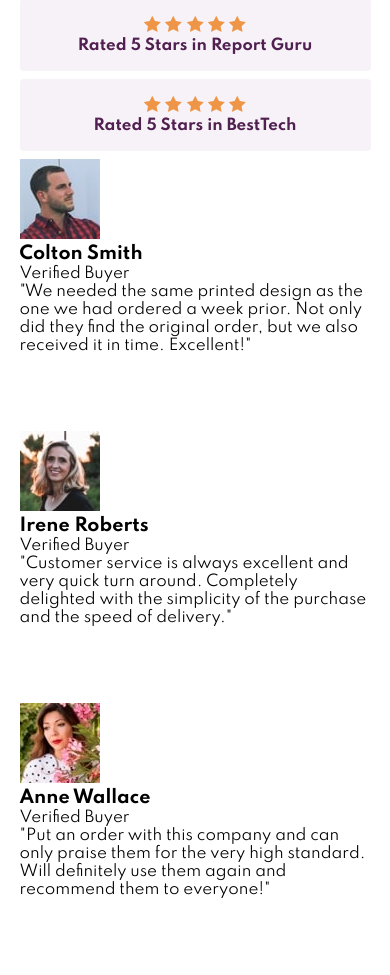
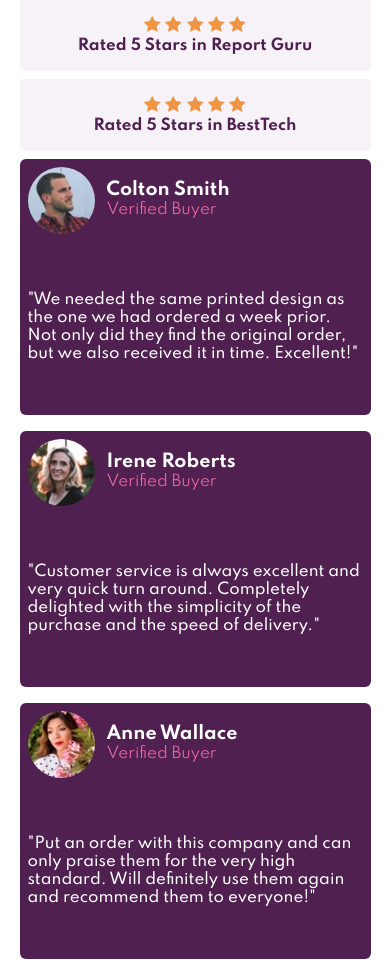
Before and after one commit to Caresle-Archive/social-proof-section, a plain HTML site: page index.html in a window 390 px wide. Shown: the part 369-1344 px from the top of the page. Drawn offline with Linux system fonts and the light colour scheme.

Commit message:
End mobile version

```diff
--- a/index.html
+++ b/index.html
@@ -60,50 +60,50 @@
         <p>Rated 5 Stars in BestTech</p>
       </div>
 
-      <div>
-        <img src="./images/image-colton.jpg" alt="A person photo">
-        <div>
-          <h3>
+      <div class="review-person-card">
+        <img class="img--circle" src="./images/image-colton.jpg" alt="A person photo">
+        <div class="flex--center-elements flex--direction-column flex--align-flex-start">
+          <h3 class="text--bold text--white">
             Colton Smith
           </h3>
-          <span>
+          <span class="text--pink">
             Verified Buyer
           </span>
         </div>
-        <p>
+        <p class="text--white text--medium flex--vertical-items-self-center">
           "We needed the same printed design as the one we had ordered a week prior.
           Not only did they find the original order, but we also received it in time.
           Excellent!"
         </p>
       </div>
 
-      <div>
-        <img src="./images/image-irene.jpg" alt="A person photo">
-        <div>
-          <h3>
+      <div class="review-person-card">
+        <img class="img--circle" src="./images/image-irene.jpg" alt="A person photo">
+        <div class="flex--center-elements flex--direction-column flex--align-flex-start">
+          <h3 class="text--bold text--white">
             Irene Roberts
           </h3>
-          <span>
+          <span class="text--pink">
             Verified Buyer
           </span>
         </div>
-        <p>
+        <p class="text--white text--medium flex--vertical-items-self-center">
           "Customer service is always excellent and very quick turn around. Completely
           delighted with the simplicity of the purchase and the speed of delivery."
         </p>
       </div>
 
-      <div>
-        <img src="./images/image-anne.jpg" alt="A person photo">
-        <div>
-          <h3>
+      <div class="review-person-card">
+        <img class="img--circle" src="./images/image-anne.jpg" alt="A person photo">
+        <div class="flex--center-elements flex--direction-column flex--align-flex-start">
+          <h3 class="text--bold text--white">
             Anne Wallace
           </h3>
-          <span>
+          <span class="text--pink">
             Verified Buyer
           </span>
         </div>
-        <p>
+        <p class="text--white text--medium flex--vertical-items-self-center">
           "Put an order with this company and can only praise them for the very high
           standard. Will definitely use them again and recommend them to everyone!"
         </p>
--- a/style.css
+++ b/style.css
@@ -31,8 +31,13 @@ body {
   text-align: center;
 }
 
+
 .text--regular {
 	font-weight: 400;
+}
+
+.text--medium {
+	font-weight: 500;
 }
 
 .text--bold {
@@ -47,6 +52,14 @@ body {
 	color: var(--dark-grayish-magenta);
 }
 
+.text--pink {
+	color: var(--soft-pink);
+}
+
+.text--white {
+	color: var(--white);
+}
+
 .flex--vertical-items-self-center {
   display: flex;
   align-self: center;
@@ -58,8 +71,16 @@ body {
 	align-items: center;
 }
 
+.flex--align-flex-start {
+	align-items: flex-start;
+}
+
 .flex--direction-column {
 	flex-direction: column;
+}
+
+.img--circle {
+	border-radius: 50%;
 }
 
 .review__card {
@@ -67,3 +88,28 @@ body {
 	height: 72px;
 	border-radius: 4px;
 }
+
+.review-person-card {
+	background-color: var(--very-dark-magenta);
+	padding: 8px;
+	border-radius: 6px;
+	height: 256px;
+	display: grid;
+	grid-template-columns: 20% 80%;
+	grid-template-rows: 64px 192px;
+	grid-template-areas: "img info" "p p";
+}
+
+.review-person-card > img {
+	grid-area: img;
+	width: 100%;
+}
+
+.review-person-card > div {
+	grid-area: info;
+	margin-left: 12px;
+}
+
+.review-person-card > p {
+	grid-area: p;
+}
```
